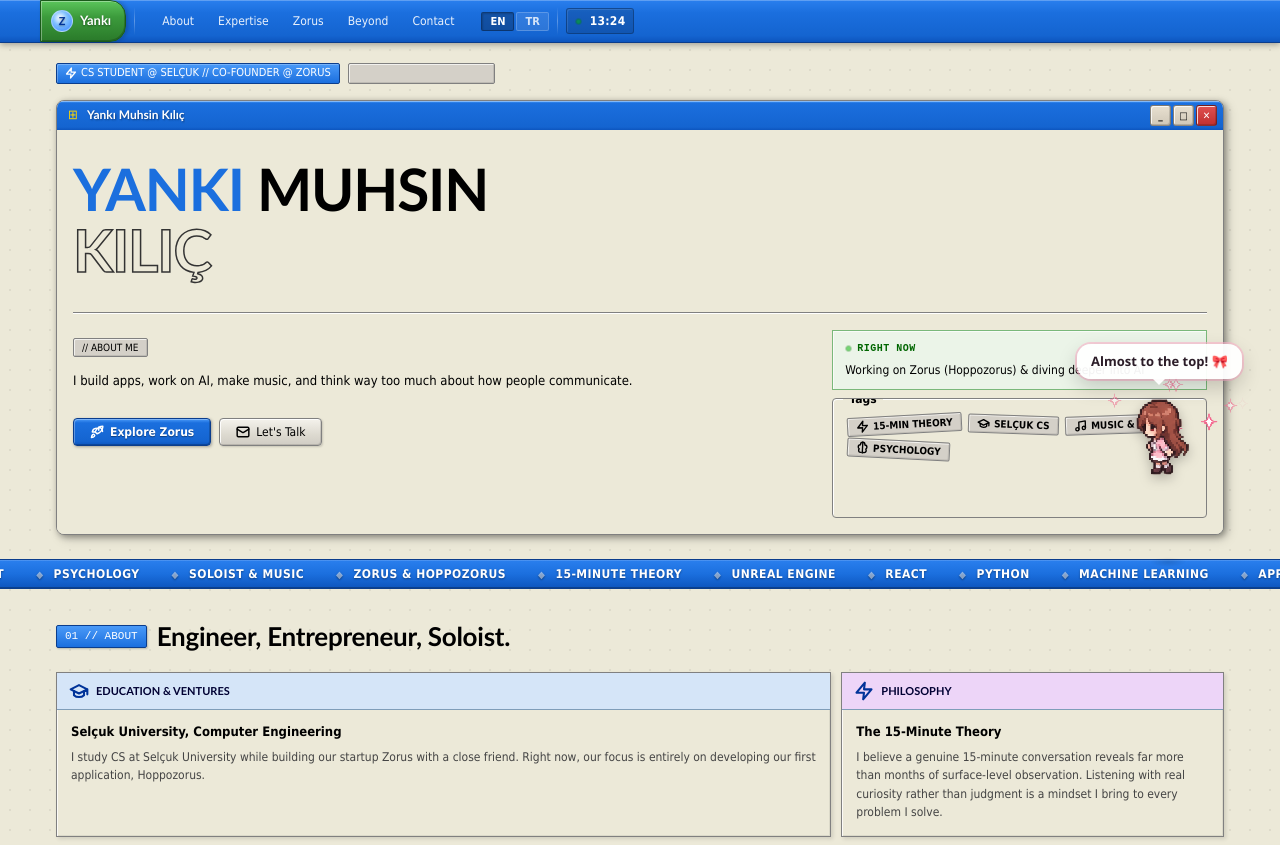
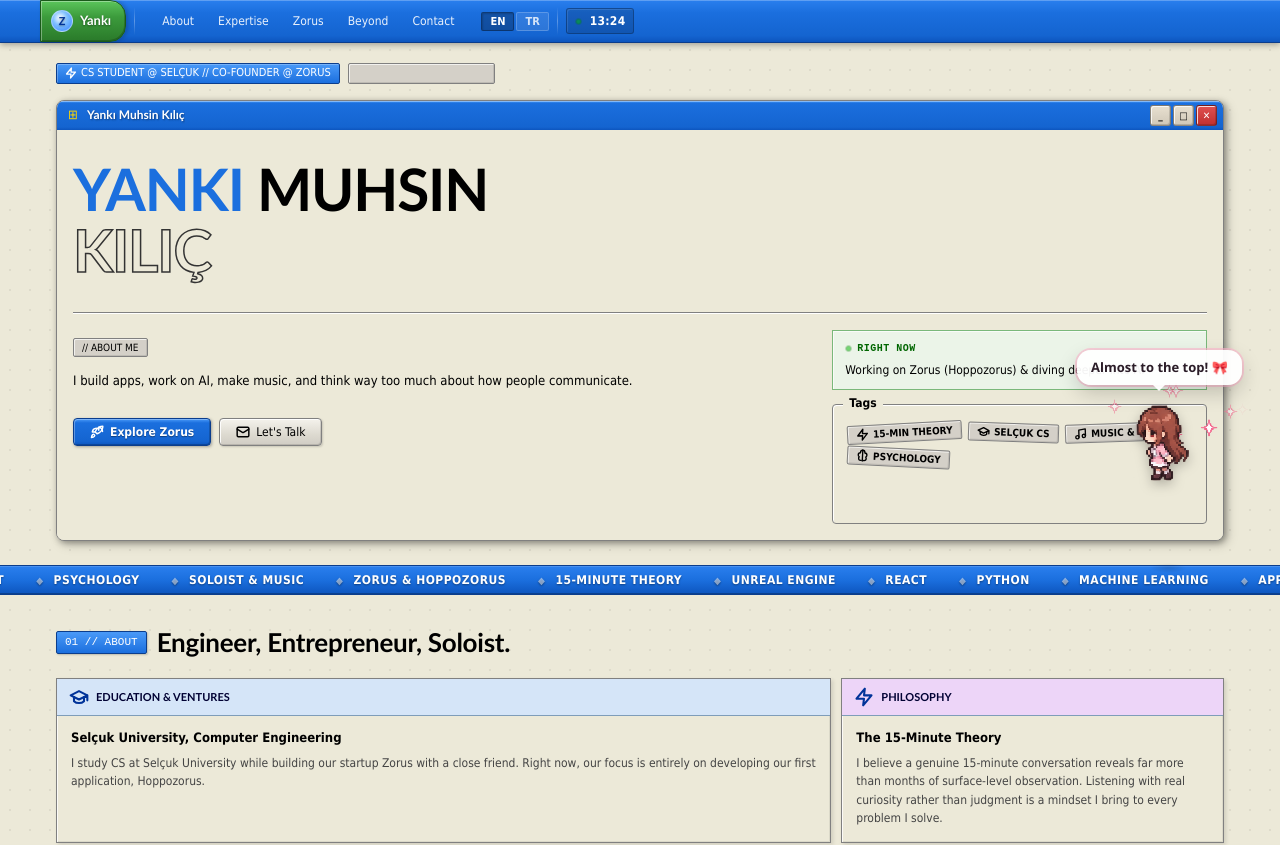
Before and after one commit to yancelic/Personal-Website, a React (Vite) app: page / in a window 1280 px wide. Shown: the top 845 px of the page. Built offline with nearby package versions, Linux system fonts and the light colour scheme; a web font is replaced by a local one.

Commit message:
fix: prevent clipping of Tags groupbox label

```diff
--- a/src/components/sections/HeroSection.jsx
+++ b/src/components/sections/HeroSection.jsx
@@ -157,10 +157,10 @@
               {/* Draggable stickers box */}
               <div
                 className="xp-groupbox"
-                style={{ position: "relative", minHeight: "120px", overflow: "hidden" }}
+                style={{ position: "relative", minHeight: "120px", marginTop: "6px" }}
               >
                 <span className="xp-groupbox-label">Tags</span>
-                <div style={{ display: "flex", flexWrap: "wrap", gap: "6px", paddingTop: "4px" }}>
+                <div style={{ display: "flex", flexWrap: "wrap", gap: "6px", paddingTop: "6px" }}>
                   {t.stickers.map((stk, i) => (
                     <motion.div
                       key={i}
--- a/src/index.css
+++ b/src/index.css
@@ -261,6 +261,8 @@
   font-weight: bold;
   color: var(--xp-text);
   white-space: nowrap;
+  z-index: 2;
+  line-height: 14px;
 }
 
 /* ─── XP BUTTONS ───────────────────────────────────────────────────────────── */
```
